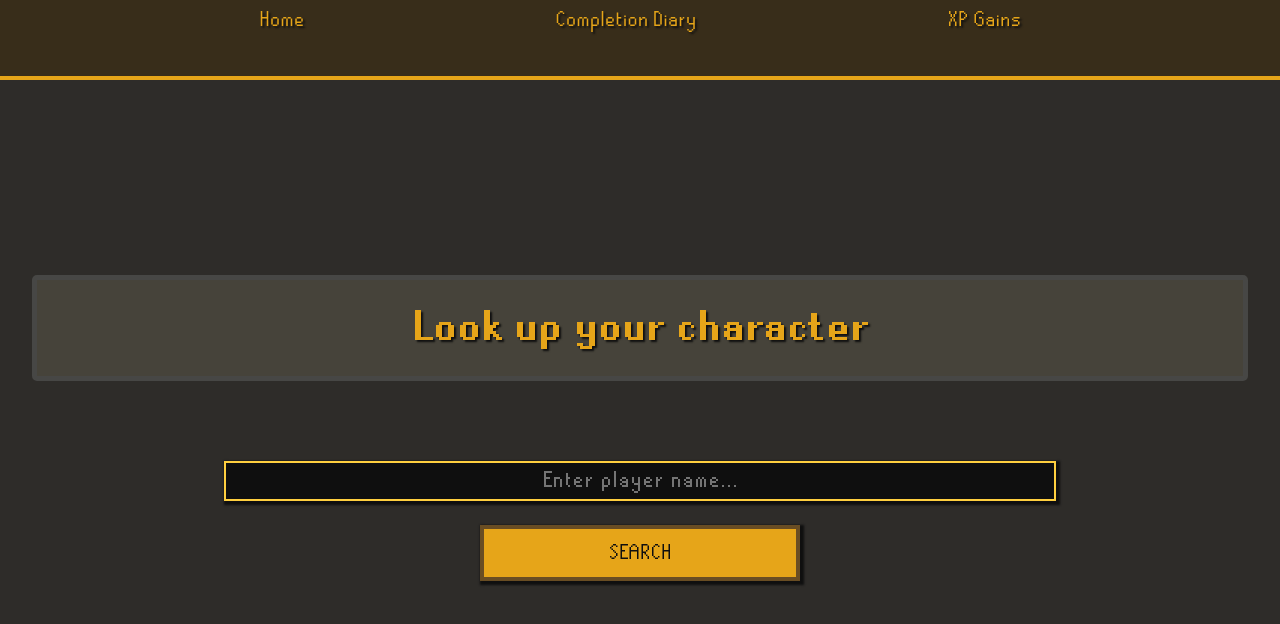
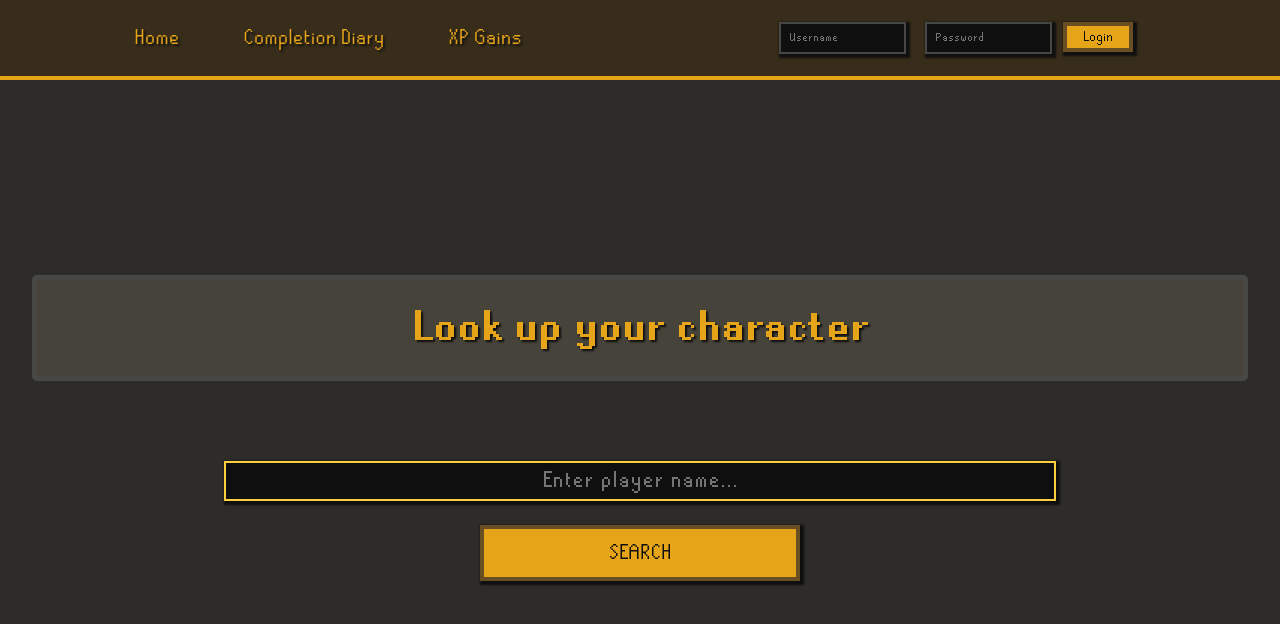
Before and after one commit to Peter-kodeHode/osrs-api-express, a website: page public/index.html in a window 1280 px wide. Drawn offline with Linux system fonts and the light colour scheme.

Commit message:
Enhance navbar layout and add login form for improved user access

```diff
--- a/public/index.html
+++ b/public/index.html
@@ -11,7 +11,7 @@
 <body>
 
     <nav class="navbar">
-        <ul>
+        <ul class="nav-links">
             <li>
                 <a class="home-button" href="#">Home</a>
             </li>
@@ -22,9 +22,17 @@
                 <a href="#">XP Gains</a>
             </li>
         </ul>
+        <ul class="nav-login">
+            <li>
+                <input type="text" class="username-input" placeholder="Username">
+                <input type="password" class="password-input" placeholder="Password">
+                <button class="login-button">Login</button>
+            </li>
+        </ul>
     </nav>
     <div class="main-container">
         <h1>Look up your character</h1>
+
 
         <div class="search-form">
             <input type="text" class="player-name-input" placeholder="Enter player name..." maxlength="12">
--- a/public/style.css
+++ b/public/style.css
@@ -59,24 +59,73 @@ body {
 }
 
 .navbar {
+  display: flex;
+  flex-direction: row;
+  align-items: center;
+  justify-content: space-between;
   width: 100%;
   min-height: 10vh;
   background-color: var(--osrs-dark-brown);
   box-shadow: var(--osrs-black) 2px 2px 2px 2px;
   text-shadow: var(--osrs-black) 2px 2px 2px;
   border-bottom: var(--osrs-gold) 4px solid;
-  padding: 0.5em;
+  padding: 1em;
   list-style-type: none;
 }
 
 .navbar ul {
   display: flex;
   flex-direction: row;
-  justify-content: space-evenly;
   margin: 0;
   padding: 0;
   list-style-type: none;
   text-decoration: none;
+}
+
+.nav-links {
+  width: 50vw;
+  justify-content: center;
+}
+
+.nav-links li {
+  margin: 0 2em;
+}
+
+.nav-login {
+  width: 50vw;
+  justify-content: center;
+}
+
+.nav-login input {
+  margin: 0 0.5em;
+  padding: 0.5em;
+  font-family: "osrs-small", sans-serif;
+  font-size: 1em;
+  box-shadow: var(--osrs-black) 2px 2px 2px 2px;
+  background-color: var(--osrs-black);
+  border: var(--osrs-border) 2px solid;
+  color: lightgrey;
+}
+
+.nav-login input:focus {
+  outline: none;
+  border: var(--osrs-yellow) 2px solid;
+  color: var(--osrs-yellow);
+}
+
+.nav-login .login-button {
+  padding: 0.2em 1em;
+  cursor: pointer;
+  font-family: "osrs-normal", sans-serif;
+  font-size: 1em;
+  background-color: var(--osrs-gold);
+  color: var(--osrs-black);
+  box-shadow: var(--osrs-black) 2px 2px 2px 2px;
+  border: var(--osrs-brown) 4px solid;
+}
+
+.login-button:hover {
+  background-color: var(--osrs-yellow);
 }
 
 a:link,
```
